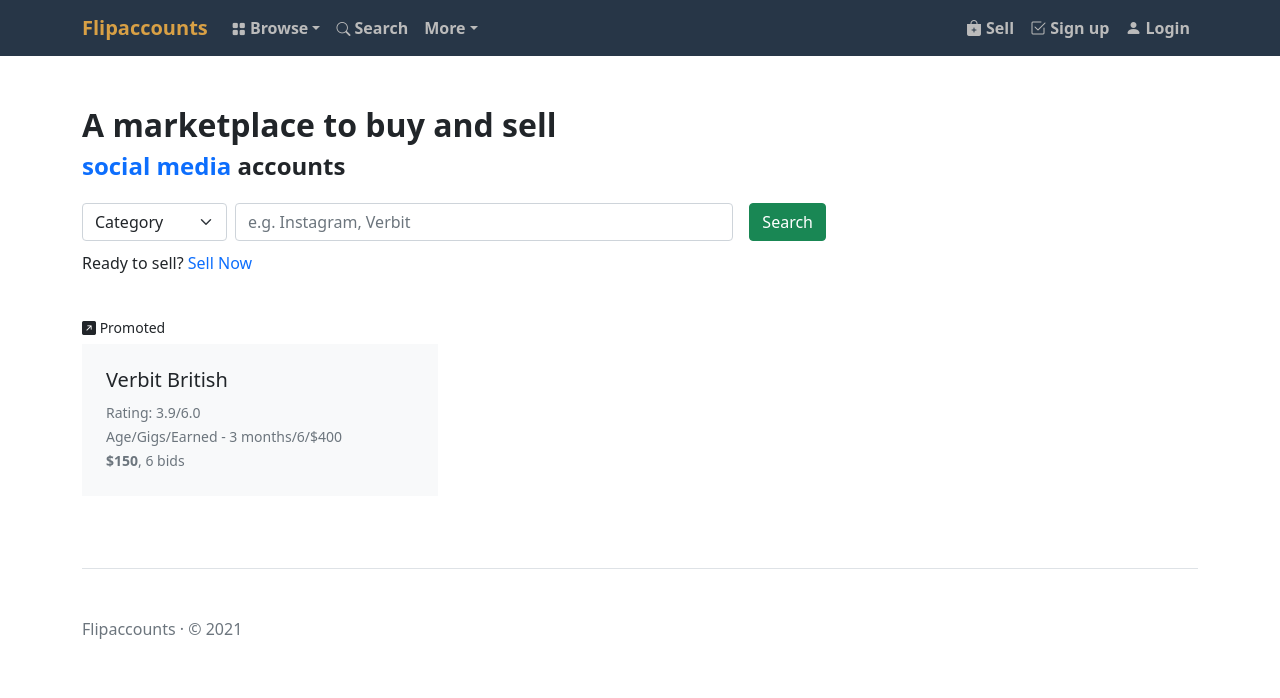
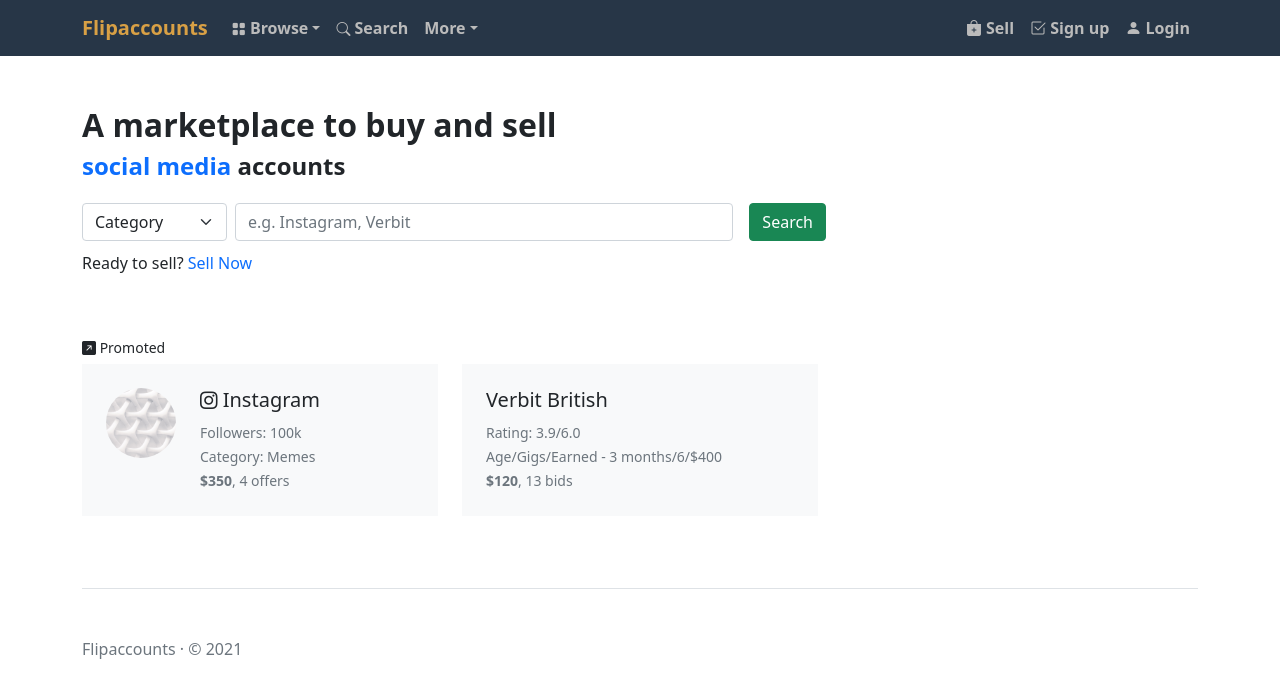
Before and after one commit to nxoo/flipaccounts, a Next.js app in the folder frontend/: page / in a window 1280 px wide. Shown: the top 698 px of the page. Built offline with nearby package versions, Linux system fonts and the light colour scheme; no server answers.

Commit message:
social media ad

```diff
--- a/frontend/pages/index.js
+++ b/frontend/pages/index.js
@@ -1,4 +1,4 @@
-import Head from 'next/head'
+import Image from "next/image";
 import Link from "next/link";
 import {useCallback, useState} from "react";
 import {useEffect} from "react";
@@ -46,8 +46,35 @@ export default function Home() {
                 </div>
                 <p id="ready-to-sell">Ready to sell? <Link href="/sell"><a id="">Sell Now</a></Link></p>
                 <div className="advert">
-                    <small><i className="bi-arrow-up-right-square-fill" /> Promoted</small>
+                    <small><i className="bi-arrow-up-right-square-fill"/> Promoted</small>
                     <div className="row">
+                        <div className="col-sm-4">
+                            <Link href="/link"><a style={{textDecoration: "none", color: "inherit"}}>
+                                <div className="p-4 bg-light">
+                                    <div className="row">
+                                        <div className="col-auto">
+                                            <Image
+                                                src="/images/profile.jpg"
+                                                alt="profile picture"
+                                                width={70}
+                                                height={70}
+                                                className="rounded-circle float-start"
+                                            />
+                                        </div>
+                                        <div className="col-auto">
+                                            <h5><small><i className="bi bi-instagram"/></small> Instagram</h5>
+                                            <small>
+                                        <span className="text-muted">
+                                        Followers: 100k<br/>
+                                        Category: Memes<br/>
+                                        <strong>$350</strong>, 4 offers
+                                        </span>
+                                            </small>
+                                        </div>
+                                    </div>
+                                </div>
+                            </a></Link>
+                        </div>
                         <div className="col-sm-4">
                             <Link href="/link"><a style={{textDecoration: "none", color: "inherit"}}>
                                 <div className="p-4 bg-light">
@@ -55,11 +82,12 @@ export default function Home() {
                                     <span className="text-muted"><small>
                                         Rating: 3.9/6.0<br/>
                                         Age/Gigs/Earned - 3 months/6/$400<br/>
-                                        <strong>$150</strong>, 6 bids
+                                        <strong>$120</strong>, 13 bids
                                     </small></span>
                                 </div>
                             </a></Link>
                         </div>
+
                     </div>
                 </div>
                 <br/>
@@ -106,7 +134,7 @@ export default function Home() {
                 }
 
                 .advert {
-                  margin-top: 40px;
+                  margin-top: 60px;
                 }
               }
             `}</style>
```
Also changed, not shown: frontend/public/images/profile.jpg (added).
